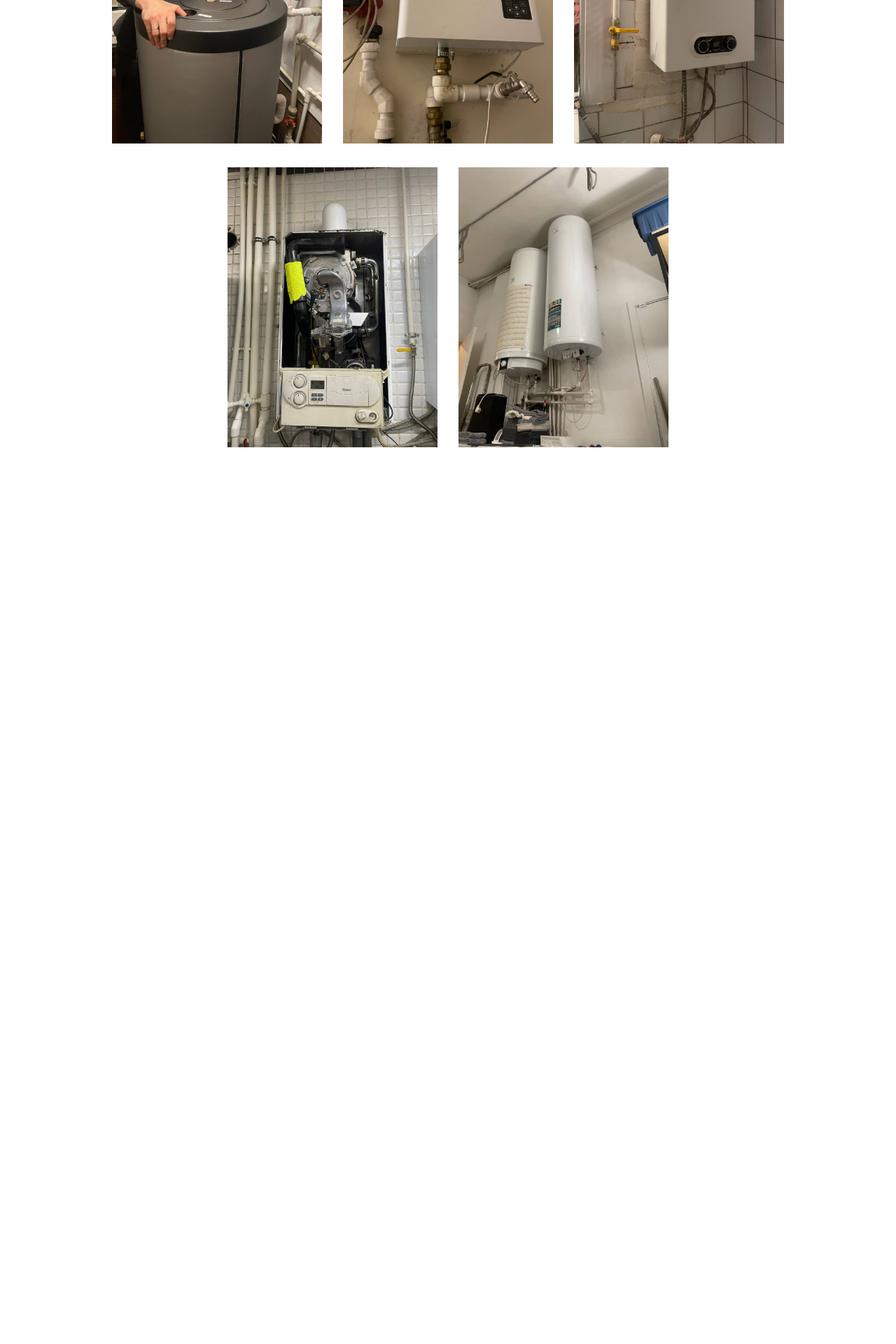
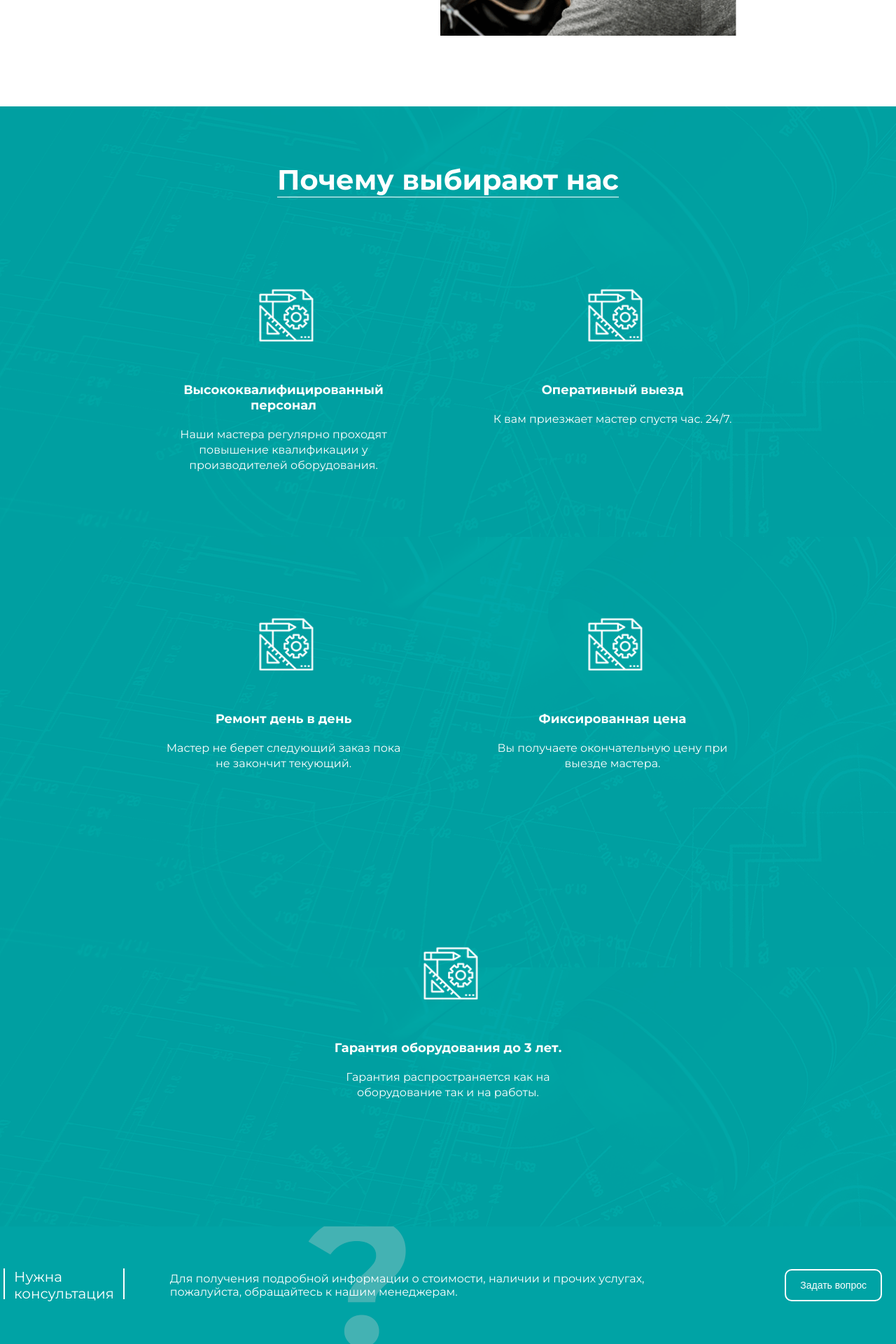
Before and after one commit to AlexandrSyvorotkin/prestige-gas, a Next.js app: page / in a window 1280 px wide. Shown: the part 818-2738 px from the top of the page at 70% size. Before the commit the page ends 1561 px from the top, so only its background shows below. Built offline with nearby package versions, Linux system fonts and the light colour scheme.

Commit message:
consultation

```diff
--- a/src/components/Consultation/Consultation.module.scss
+++ b/src/components/Consultation/Consultation.module.scss
@@ -1,7 +1,10 @@
 .consultation {
   width: 100%;
   background-color: #00a3a5;
-  padding: 80px 0;
+  padding: 60px 0;
+  @media (max-width: 992px) {
+	padding: 40px 0;
+  }
   .consultation_content {
 	color: white;
 	display: flex;
@@ -13,12 +16,24 @@
 	display: flex;
 	gap: 80px;
 	align-items: center;
+	@media	(max-width: 1200px) {
+	  gap: 40px;
+	  font-size: 14px;
+	}
+	@media (max-width: 992px) {
+	  &>:nth-child(2) {
+		display: none;
+	  }
+	}
   }
   .need {
 	position: relative;
 	& >:nth-child(1) {
 	  display: block;
 	  font-size: 20px;
+	  @media (max-width: 576px) {
+		font-size: 14px;
+	  }
 	  &:after {
 		content: "";
 		background-color: white;
@@ -28,6 +43,9 @@
 		border-bottom: solid 1px #fff;
 		top: 0;
 		right: -15px;
+		@media (max-width: 576px) {
+		  height: 32px;
+		}
 	  }
 	  &:before {
 		content: "";
@@ -38,7 +56,11 @@
 		border-bottom: solid 1px #fff;
 		top: 0;
 		left: -15px;
+		@media (max-width: 576px) {
+		  height: 32px;
+		}
 	  }
 	}
+
   }
 }
--- a/src/pages/index.js
+++ b/src/pages/index.js
@@ -38,15 +38,15 @@ const Home = () => {
             {/*/>*/}
             {/*<div className={styles.header_wrapper}/>*/}
             {/*<SliderMain/>*/}
-            {/*<AboutCompany scroll={scrollAbout}/>*/}
-            {/*<Why scroll={scrollToWhy}/>*/}
+            <AboutCompany scroll={scrollAbout}/>
+            <Why scroll={scrollToWhy}/>
             {/*<Prices scroll={scrollToPrices}/>*/}
             {/*<WorkStages scroll={scrollToStages}/>*/}
             {/*<Reviews scroll={scrollToReviews}/>*/}
             {/*<Certificates />*/}
             {/*<Contacts scroll={scrollToContacts}/>*/}
-            {/*<Consultation />*/}
-            <OurWork/>
+            <Consultation />
+            {/*<OurWork/>*/}
         </>
     )
 }
```
